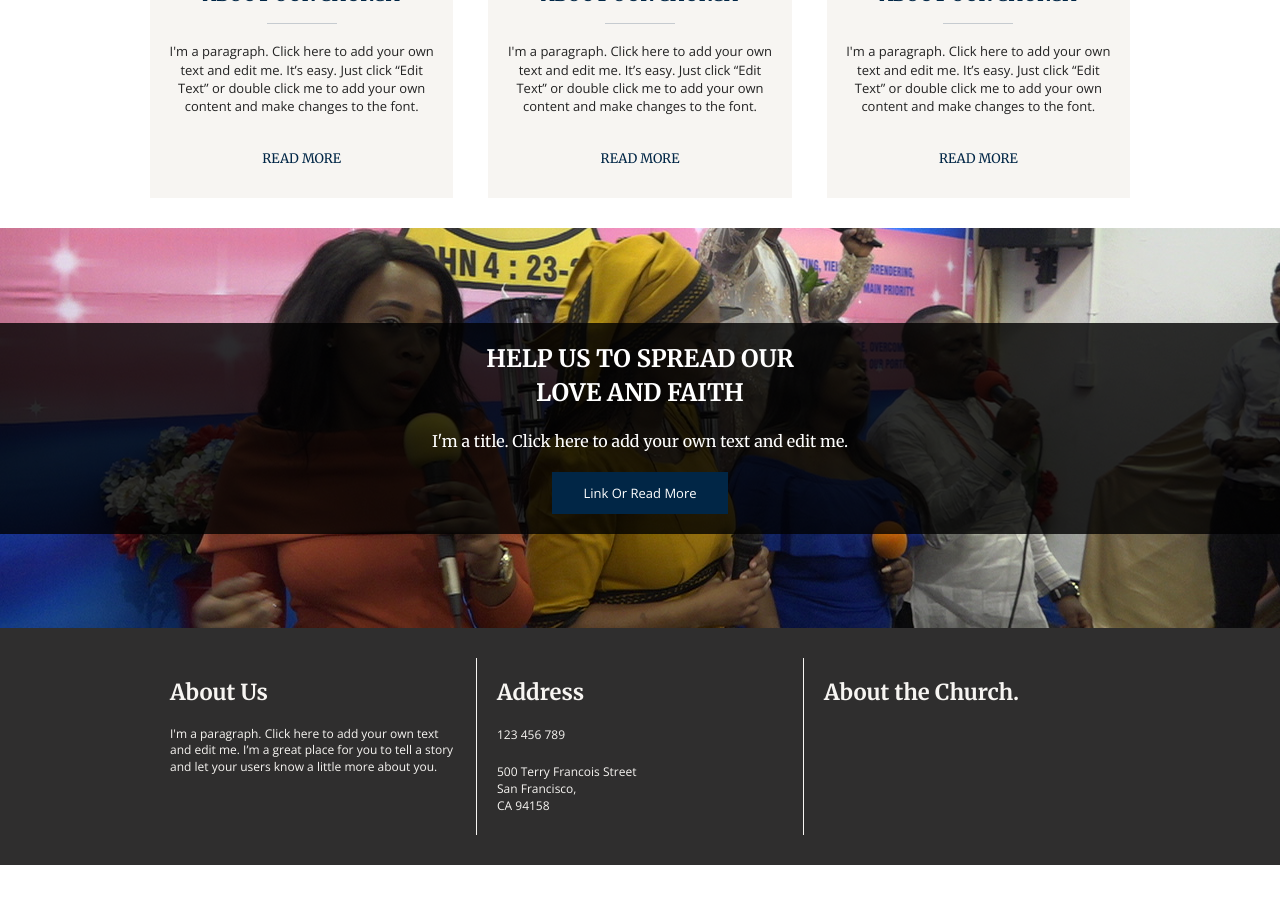
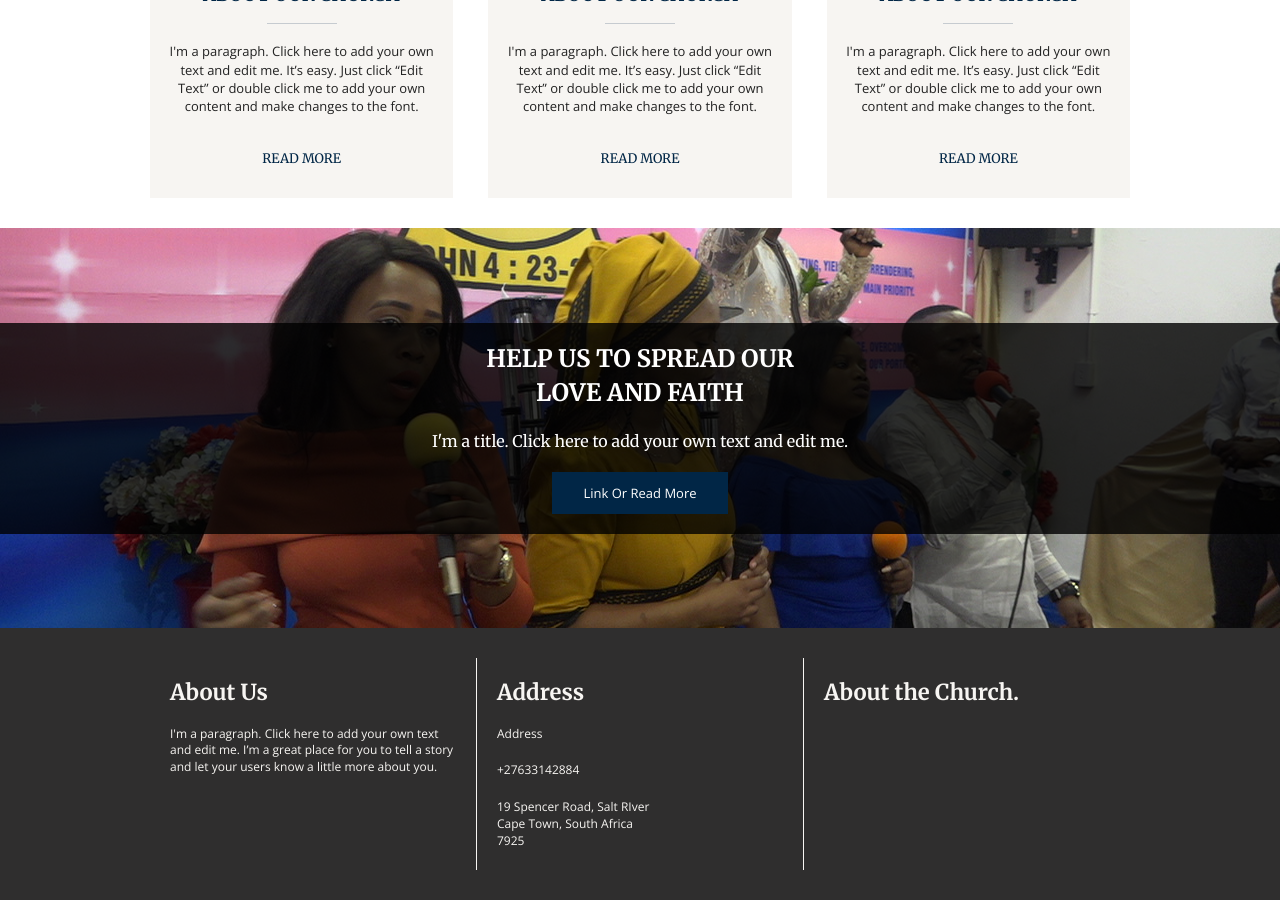
Before and after one commit to riyaadh47/hilary, a Jekyll site: the page built from index.html, in a window 1280 px wide and 900 px high, scrolled down 5257 px. Built offline with Jekyll 4.4.1, drawn with Linux system fonts in a browser that asks for light colours; before the commit the page ends 6122 px from its top, so only the background shows below that.

Commit message:
Update from Forestry.io - Updated _data/footer.json

```diff
--- a/_data/footer.json
+++ b/_data/footer.json
@@ -1,16 +1,17 @@
 {
-	"footer" : [
+  "footer": [
     {
-      "title" : "About Us",
-      "description" : "I'm a paragraph. Click here to add your own text and edit me. I’m a great place for you to tell a story and let your users know a little more about you."
+      "title": "About Us",
+      "description": "I'm a paragraph. Click here to add your own text and edit me. I’m a great place for you to tell a story and let your users know a little more about you."
     },
     {
-      "title" : "Address",
-      "tel" : "123 456 789",
-      "address" : "500 Terry Francois Street<br>San Francisco,<br>CA 94158"
+      "title": "Address",
+      "tel": "+27633142884",
+      "address": "19 Spencer Road, Salt RIver <br>Cape Town, South Africa <br>7925",
+      "description": "Address"
     },
     {
-      "title" : "About the Church."
+      "title": "About the Church."
     }
   ]
 }
```
